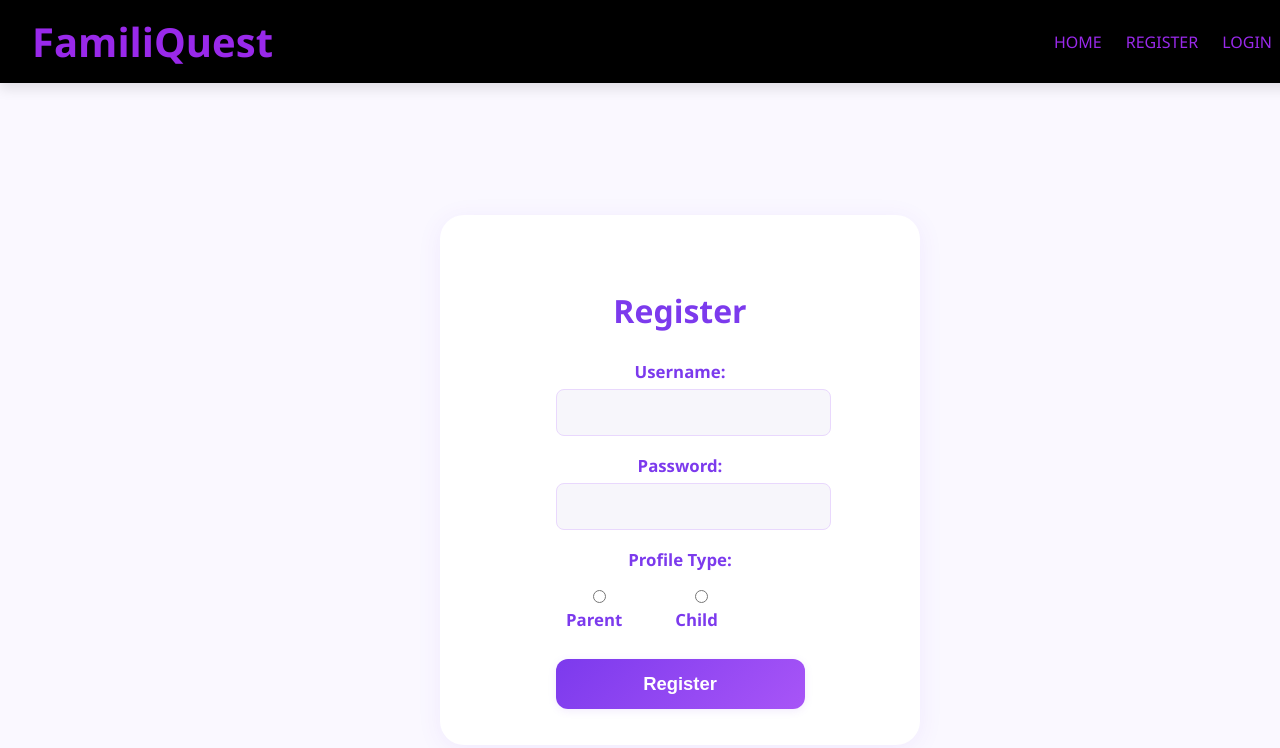
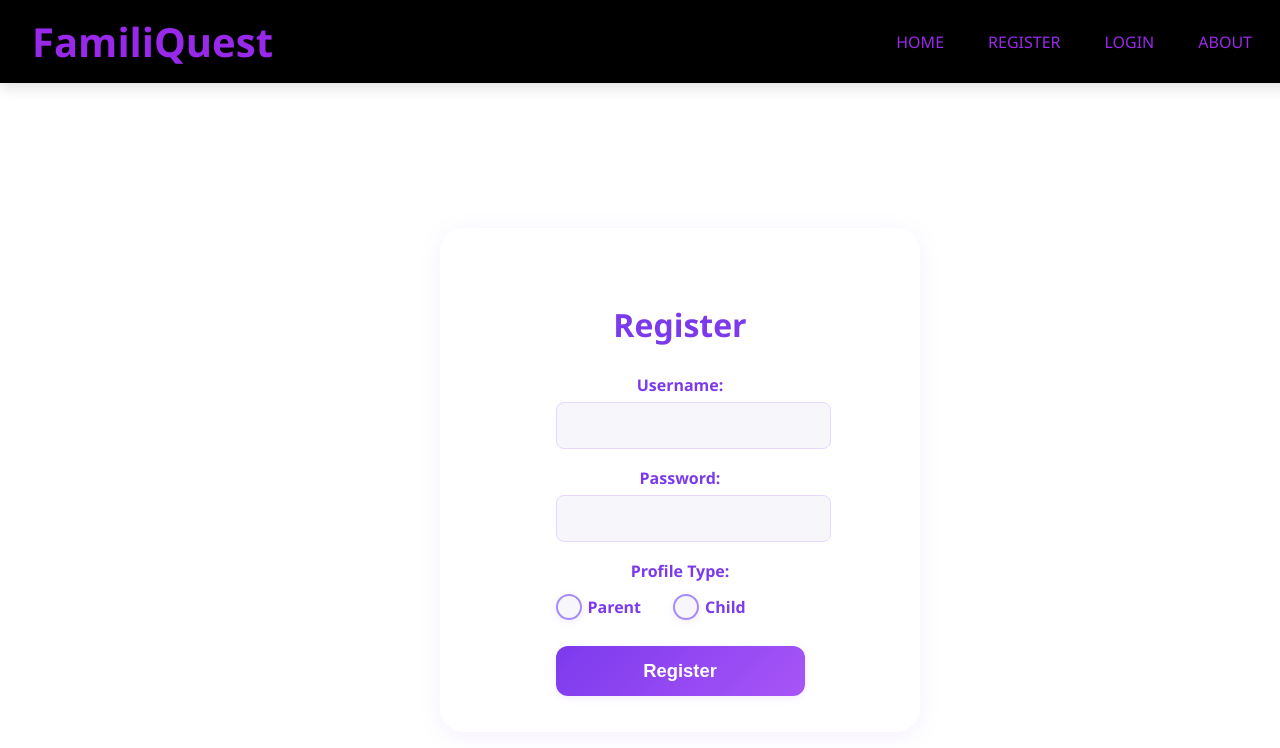
Before and after one commit to WanderingHumanid/familiquest, a React (Create React App) app in the folder frontend/familiquest/: page /register in a window 1280 px wide. Shown: the top 748 px of the page. Built offline with nearby package versions, Linux system fonts and the light colour scheme.

Commit message:
Implement About page and improve general UI

```diff
--- a/frontend/familiquest/src/App.js
+++ b/frontend/familiquest/src/App.js
@@ -7,8 +7,9 @@ import Register from './components/Register';
 import TaskAssignment from './components/TaskAssignment';
 import Dashboard from './components/Dashboard';
 import CustomizeAvatar from './components/CustomizeAvatar';
+import About from './components/About';
 import { TaskProvider, useTaskContext } from './components/TaskContext';
-import './App.css';
+//import './App.css';
 
 // Protected Route Component
 const ProtectedRoute = ({ children }) => {
@@ -28,6 +29,9 @@ const AppContent = () => {
           <Route path="/" element={user ? <Navigate to="/dashboard" /> : <Home />} />
           <Route path="/login" element={user ? <Navigate to="/dashboard" /> : <Login />} />
           <Route path="/register" element={user ? <Navigate to="/dashboard" /> : <Register />} />
+          <Route path="/about" element={<About />} />
+
+          {/* Protected Routes */}
           <Route
             path="/dashboard"
             element={
--- /dev/null
+++ b/frontend/familiquest/src/components/About.css
@@ -0,0 +1,16 @@
+body {
+    background-color: white;
+    text-align: center;
+    justify-content: center;
+}
+
+.about-container {
+    color: #9929ea;
+    border: 1px solid #9929ea;
+    box-sizing: content-box;
+    border-radius: 10px;
+    padding: 5px;
+    margin: auto;
+    width: 50%;
+    font-weight: 1rem;
+}
--- /dev/null
+++ b/frontend/familiquest/src/components/About.jsx
@@ -0,0 +1,18 @@
+import './About.css';
+
+function About() {
+    return (
+        <div className='about-container'>
+            <h2>About FamiliQuest</h2>
+            <p>FamiliQuest offers a simple, fun, and collaborative way for families to organize tasks.
+    Parents assign quests from a pre-made task list and verify completion.
+    Children complete quests to earn XP, unlock avatar items, and build habits.
+    The Family works together toward shared achievements and weekly goals.
+    </p>
+    <h3>Team Technocrats</h3>
+
+        </div>
+    );
+}
+
+export default About;
--- a/frontend/familiquest/src/components/Home.css
+++ b/frontend/familiquest/src/components/Home.css
@@ -17,13 +17,12 @@ body {
 
 /* Hero Section */
 .hero {
-  background: linear-gradient(120deg, rgb(255,255,255) 80%, rgb(204,102,218) 100%);
   border-radius: 2rem;
   box-shadow: 0 8px 32px rgba(153, 41, 234, 0.15);
   padding: 3rem 2rem;
   max-width: 600px;
   margin-bottom: 2rem;
-  margin-top: 600px;
+  margin-top: 60px;
   text-align: center;
   position: relative;
   overflow: hidden;
@@ -88,12 +87,11 @@ body {
 .feature-grid {
   display: grid;
   grid-template-columns: repeat(auto-fit, minmax(240px, 1fr));
-  gap: 2rem;
+  gap: 5rem;
   width: 100%;
 }
 
 .feature-card {
-  background: linear-gradient(120deg, rgb(255,255,255) 80%, rgb(204,102,218) 100%);
   padding: 2rem 1.5rem;
   border-radius: 1.5rem;
   box-sizing: content-box;
--- a/frontend/familiquest/src/components/Login.css
+++ b/frontend/familiquest/src/components/Login.css
@@ -39,7 +39,7 @@ h2 {
 .input-group label {
     color: #7C3AED;
     font-weight: 700;
-    font-size: 1.05rem;
+    font-size: 1rem;
 }
 .input-group input {
     width: 100%;
@@ -98,6 +98,76 @@ h2 {
     align-items: center;
     gap: 0.5rem;
 }
+
+/* Custom radio button styles for profile type */
+.input-group .profile-radio-group {
+  display: flex;
+  gap: 2rem;
+  margin-top: 0.5rem;
+}
+
+.profile-radio-label {
+  display: flex;
+  align-items: center;
+  cursor: pointer;
+  font-weight: 600;
+  color: #7C3AED;
+  font-size: 1.08rem;
+  position: relative;
+  padding-left: 32px;
+  margin-bottom: 0;
+  user-select: none;
+}
+
+.profile-radio-label input[type="radio"] {
+  position: absolute;
+  opacity: 0;
+  cursor: pointer;
+  height: 0;
+  width: 0;
+}
+
+.profile-radio-custom {
+  position: absolute;
+  left: 0;
+  top: 50%;
+  transform: translateY(-50%);
+  height: 22px;
+  width: 22px;
+  background: #f7f6fb;
+  border: 2.5px solid #A78BFA;
+  border-radius: 50%;
+  transition: border 0.2s, box-shadow 0.2s;
+  box-shadow: 0 2px 8px rgba(124, 58, 237, 0.10);
+}
+
+.profile-radio-label input[type="radio"]:checked ~ .profile-radio-custom {
+  border: 2.5px solid #7C3AED;
+  background: linear-gradient(135deg, #7C3AED 60%, #A855F7 100%);
+}
+
+.profile-radio-custom:after {
+  content: "";
+  position: absolute;
+  display: none;
+}
+
+.profile-radio-label input[type="radio"]:checked ~ .profile-radio-custom:after {
+  display: block;
+}
+
+.profile-radio-label .profile-radio-custom:after {
+  top: 5px;
+  left: 5px;
+  right: 5px;
+  width: 10px;
+  height: 10px;
+  border-radius: 50%;
+  background: #e4e2e5;
+  padding: 1px;
+  margin: auto;
+}
+
 @media (max-width: 600px) {
     .login-container {
         padding: 24px 10px 18px 10px;
--- a/frontend/familiquest/src/components/Login.jsx
+++ b/frontend/familiquest/src/components/Login.jsx
@@ -51,8 +51,8 @@ const Login = () => {
                 </div>
                 <div className="input-group">
                     <label>Profile Type:</label>
-                    <div style={{ display: 'flex', gap: '2rem', marginTop: '0.5rem' }}>
-                        <label>
+                    <div className="profile-radio-group">
+                        <label className="profile-radio-label">
                             <input
                                 type="radio"
                                 name="profileType"
@@ -62,9 +62,10 @@ const Login = () => {
                                 required
                                 disabled={loading}
                             />
+                            <span className="profile-radio-custom"></span>
                             Parent
                         </label>
-                        <label>
+                        <label className="profile-radio-label">
                             <input
                                 type="radio"
                                 name="profileType"
@@ -74,6 +75,7 @@ const Login = () => {
                                 required
                                 disabled={loading}
                             />
+                            <span className="profile-radio-custom"></span>
                             Child
                         </label>
                     </div>
--- a/frontend/familiquest/src/components/Navbar.css
+++ b/frontend/familiquest/src/components/Navbar.css
@@ -48,6 +48,7 @@
   transition: color 0.3s, border-bottom 0.3s;
   padding-bottom: 0.2rem;
   border-bottom: 2px solid transparent;
+  margin-right: 20px;
 }
 
 .navbar li a:hover {
--- a/frontend/familiquest/src/components/Navbar.jsx
+++ b/frontend/familiquest/src/components/Navbar.jsx
@@ -20,6 +20,7 @@ function Navbar({ user, onLogout }) {
                         <li><Link to="/">HOME</Link></li>
                         <li><Link to="/register">REGISTER</Link></li>
                         <li><Link to="/login">LOGIN</Link></li>
+                        <li><Link to="/about">ABOUT</Link></li>
                     </>
                 )}
             </ul>
--- a/frontend/familiquest/src/components/Register.jsx
+++ b/frontend/familiquest/src/components/Register.jsx
@@ -9,13 +9,15 @@ const Register = () => {
   const [profileType, setProfileType] = useState('');
   const [error, setError] = useState(null);
   const [loading, setLoading] = useState(false);
+  const [alreadyRegistered, setAlreadyRegistered] = useState(false);
   const navigate = useNavigate();
-  const { login } = useTaskContext();
+  const { login, user } = useTaskContext();
 
   const handleSubmit = async (e) => {
     e.preventDefault();
     setError(null);
     setLoading(true);
+    setAlreadyRegistered(false);
     try {
       // Register user
       const res = await fetch('http://localhost:5000/api/register', {
@@ -29,7 +31,12 @@ const Register = () => {
       await login(username, password, profileType);
       navigate('/dashboard');
     } catch (err) {
-      setError(err.message);
+      // If user is already logged in and a network error occurs, show custom message
+      if (user && (err.message === 'Failed to fetch' || err.message === 'NetworkError when attempting to fetch resource.')) {
+        setAlreadyRegistered(true);
+      } else {
+        setError(err.message);
+      }
     } finally {
       setLoading(false);
     }
@@ -63,8 +70,8 @@ const Register = () => {
         </div>
         <div className="input-group">
           <label>Profile Type:</label>
-          <div style={{ display: 'flex', gap: '2rem', marginTop: '0.5rem' }}>
-            <label>
+          <div className="profile-radio-group">
+            <label className="profile-radio-label">
               <input
                 type="radio"
                 name="profileType"
@@ -74,9 +81,10 @@ const Register = () => {
                 required
                 disabled={loading}
               />
+              <span className="profile-radio-custom"></span>
               Parent
             </label>
-            <label>
+            <label className="profile-radio-label">
               <input
                 type="radio"
                 name="profileType"
@@ -86,11 +94,19 @@ const Register = () => {
                 required
                 disabled={loading}
               />
+              <span className="profile-radio-custom"></span>
               Child
             </label>
           </div>
         </div>
-        {error && <div className="error-message">{error}</div>}
+        {alreadyRegistered ? (
+          <div className="error-message">
+            This user is already registered and logged in.<br />
+            <button type="button" className="login-button" onClick={() => navigate('/login')} style={{ marginTop: '12px' }}>
+              Go to Login
+            </button>
+          </div>
+        ) : error && <div className="error-message">{error}</div>}
         <button type="submit" className="login-button" disabled={loading || !profileType}>
           {loading ? 'Registering...' : 'Register'}
         </button>
```
